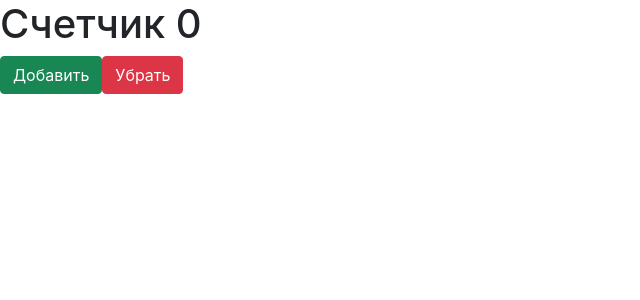
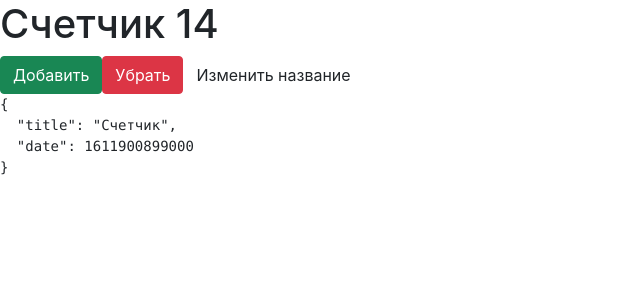
Before and after one commit to baikov98/ReactHooks, a React (Create React App) app: page / in a window 1280 px wide. Shown: the top 300 px of the page, without its empty margins (0-640 px from the left). Built offline with nearby package versions, Linux system fonts and the light colour scheme.

Commit message:
objects setState

```diff
--- a/src/App.js
+++ b/src/App.js
@@ -1,7 +1,18 @@
 import React, { useState } from 'react'
 
+
+function computeInitialCounter() {
+  console.log('some')
+  return Math.trunc(Math.random()*20)
+}
+
 function App() {
-  const [counter, setCounter ]= useState(0)
+  const [counter, setCounter]= useState(() => computeInitialCounter())
+  const [state, setState] = useState({
+    title: 'Счетчик',
+    date: Date.now()
+  })
+
 
   function increment() {
     setCounter((prevCounter) => {
@@ -12,11 +23,23 @@
   function decrement() {
     setCounter(counter-1)
   }
+
+  function updateTitle() {
+    setState(prev => {
+      return {
+        ...prev,
+        title: 'dfasdfdsf'
+      }
+    })
+
+  }
   return (
     <div>
       <h1>Счетчик {counter}</h1>
       <button onClick={increment} className='btn btn-success'>Добавить</button>
       <button onClick={decrement} className='btn btn-danger'>Убрать</button>
+      <button onClick={updateTitle} className='btn btn-default'>Изменить название</button>
+      <pre>{JSON.stringify(state, null, 2)}</pre>
     </div>
   )
 }
```
